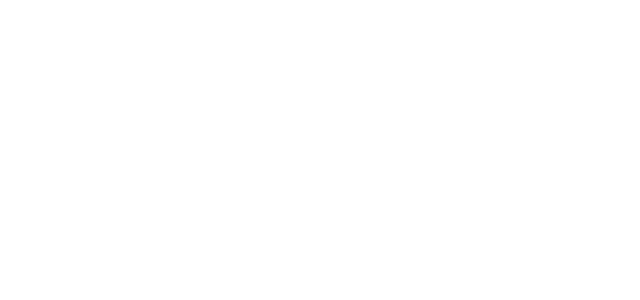
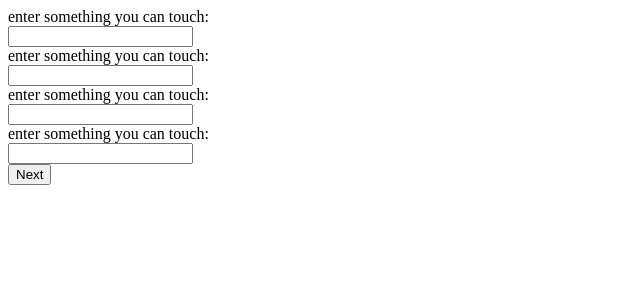
Before and after one commit to 2122SeniorProject06/2122_Senior_Project_06_UI, an Angular app: page /fourtouch in a window 1280 px wide. Before the commit this address led to /. Shown: the top 300 px of the page, without its empty margins (0-640 px from the left). Built offline with nearby package versions, Linux system fonts and the light colour scheme.

Commit message:
fixed button routing for all implemented components

```diff
--- a/src/app/Features/54321/fivesees/fivesees.component.html
+++ b/src/app/Features/54321/fivesees/fivesees.component.html
@@ -1,12 +1,13 @@
 <div class="five-see-wrapper">
-<label for="Please enter 5 things you see ">enter something you see: </label>
-<input id="name" type="text" [formControl]="name">
-<label for="Please enter 5 things you see ">enter something: </label>
-<input id="name" type="text" [formControl]="name">
-<label for="Please enter 5 things you see ">enter something you see: </label>
-<input id="name" type="text" [formControl]="name">
-<label for="Please enter 5 things you see ">enter something you see: </label>
-<input id="name" type="text" [formControl]="name">
-<label for="Please enter 5 things you see ">enter something you see: </label>
-<input id="name" type="text" [formControl]="name">
+<label for="Please enter 5 things you see ">enter something you see: </label><br>
+<input id="name" type="text" [formControl]="name"><br>
+<label for="Please enter 5 things you see ">enter something: </label><br>
+<input id="name" type="text" [formControl]="name"><br>
+<label for="Please enter 5 things you see ">enter something you see: </label><br>
+<input id="name" type="text" [formControl]="name"><br>
+<label for="Please enter 5 things you see ">enter something you see: </label><br>
+<input id="name" type="text" [formControl]="name"><br>
+<label for="Please enter 5 things you see ">enter something you see: </label><br>
+<input id="name" type="text" [formControl]="name"><br>
+<button color="accent" class="btn-success" (click)="goToTouch()">Next</button>
 </div>
--- a/src/app/Features/54321/fivesees/fivesees.component.ts
+++ b/src/app/Features/54321/fivesees/fivesees.component.ts
@@ -1,3 +1,4 @@
+import { Router, ActivatedRoute } from '@angular/router';
 import { Component, OnInit } from '@angular/core';
 import { FormControl } from '@angular/forms';
 
@@ -13,9 +14,12 @@ export class FiveseesComponent implements OnInit {
   name4 = new FormControl('');
   name5 = new FormControl('');
   click = new FormControl('');
-  constructor() { }
+  constructor(private router: Router, private route: ActivatedRoute) { }
 
   ngOnInit(): void {
+  }
+  goToTouch(){
+    this.router.navigateByUrl('fourtouch');
   }
 
 
--- a/src/app/Features/54321/fourtouch/fourtouch.component.html
+++ b/src/app/Features/54321/fourtouch/fourtouch.component.html
@@ -1,8 +1,9 @@
-<label for="Please enter 4 things you can touch">enter something you can touch: </label>
-<input id="name" type="text" [formControl]="name">
-<label for="Please enter 4 things you can touch ">enter something you can touch: </label>
-<input id="name" type="text" [formControl]="name">
-<label for="Please enter 4 things you can touch ">enter something you can touch: </label>
-<input id="name" type="text" [formControl]="name">
-<label for="Please enter 4 things you can touch ">enter something you can touch: </label>
-<input id="name" type="text" [formControl]="name">
+<label for="Please enter 4 things you can touch">enter something you can touch: </label><br>
+<input id="name" type="text" [formControl]="name"><br>
+<label for="Please enter 4 things you can touch ">enter something you can touch: </label><br>
+<input id="name" type="text" [formControl]="name"><br>
+<label for="Please enter 4 things you can touch ">enter something you can touch: </label><br>
+<input id="name" type="text" [formControl]="name"><br>
+<label for="Please enter 4 things you can touch ">enter something you can touch: </label><br>
+<input id="name" type="text" [formControl]="name"><br>
+<button color="accent" class="btn-success" (click)="goToHear()">Next</button><br>
--- a/src/app/Features/54321/fourtouch/fourtouch.component.ts
+++ b/src/app/Features/54321/fourtouch/fourtouch.component.ts
@@ -1,3 +1,4 @@
+import { ActivatedRoute, Router } from '@angular/router';
 import { Component, OnInit } from '@angular/core';
 import { FormControl } from '@angular/forms';
 
@@ -11,9 +12,12 @@ export class FourtouchComponent implements OnInit {
   name2 = new FormControl('');
   name3 = new FormControl('');
   name4 = new FormControl('');
-  constructor() { }
+  constructor(private router: Router, private route: ActivatedRoute) { }
 
   ngOnInit(): void {
   }
 
+  goToHear(){
+    this.router.navigateByUrl('threehear');
+  }
 }
--- a/src/app/Features/54321/onetaste/onetaste.component.html
+++ b/src/app/Features/54321/onetaste/onetaste.component.html
@@ -1,2 +1,3 @@
-<label for="Please enter 1 thing you can taste">enter something you can taste: </label>
-<input id="name" type="text" [formControl]="name">
+<label for="Please enter 1 thing you can taste">enter something you can taste: </label><br>
+<input id="name" type="text" [formControl]="name"><br>
+<button color="accent" class="btn-success" (click)="goToMain()">Done</button>
--- a/src/app/Features/54321/onetaste/onetaste.component.ts
+++ b/src/app/Features/54321/onetaste/onetaste.component.ts
@@ -1,3 +1,4 @@
+import { ActivatedRoute, Router } from '@angular/router';
 import { Component, OnInit } from '@angular/core';
 import { FormControl } from '@angular/forms';
 
@@ -8,9 +9,12 @@ import { FormControl } from '@angular/forms';
 })
 export class OnetasteComponent implements OnInit {
   name = new FormControl('');
-  constructor() { }
+  constructor(private router: Router, private route: ActivatedRoute) { }
 
   ngOnInit(): void {
   }
 
+  goToMain(){
+    this.router.navigateByUrl('main-menu');
+  }
 }
--- a/src/app/Features/54321/threehear/threehear.component.html
+++ b/src/app/Features/54321/threehear/threehear.component.html
@@ -1,6 +1,7 @@
-<label for="Please enter 3 things you can hear">enter something you can hear: </label>
-<input id="name" type="text" [formControl]="name">
-<label for="Please enter 3 things you can hear ">enter something you can hear: </label>
-<input id="name" type="text" [formControl]="name">
-<label for="Please enter 3 things you can hear ">enter something you can hear: </label>
-<input id="name" type="text" [formControl]="name">
+<label for="Please enter 3 things you can hear">enter something you can hear: </label><br>
+<input id="name" type="text" [formControl]="name"><br>
+<label for="Please enter 3 things you can hear ">enter something you can hear: </label><br>
+<input id="name" type="text" [formControl]="name"><br>
+<label for="Please enter 3 things you can hear ">enter something you can hear: </label><br>
+<input id="name" type="text" [formControl]="name"><br>
+<button  color="accent" class="btn-success" (click)="goToSmell()">Next</button>
--- a/src/app/Features/54321/threehear/threehear.component.ts
+++ b/src/app/Features/54321/threehear/threehear.component.ts
@@ -1,3 +1,4 @@
+import { ActivatedRoute, Router } from '@angular/router';
 import { Component, OnInit } from '@angular/core';
 import { FormControl } from '@angular/forms';
 
@@ -11,9 +12,12 @@ export class ThreehearComponent implements OnInit {
   name2 = new FormControl('');
   name3 = new FormControl('');
 
-  constructor() { }
+  constructor(private router: Router, private route: ActivatedRoute) { }
 
   ngOnInit(): void {
   }
 
+  goToSmell(){
+    this.router.navigateByUrl('twosmell');
+  }
 }
--- a/src/app/Features/54321/twosmell/twosmell.component.html
+++ b/src/app/Features/54321/twosmell/twosmell.component.html
@@ -1,4 +1,5 @@
-<label for="Please enter 2 things you can smell">enter something you can smell: </label>
-<input id="name" type="text" [formControl]="name">
-<label for="Please enter 2 things you can smell ">enter something you can smell: </label>
-<input id="name" type="text" [formControl]="name">
+<label for="Please enter 2 things you can smell">enter something you can smell: </label><br>
+<input id="name" type="text" [formControl]="name"><br>
+<label for="Please enter 2 things you can smell ">enter something you can smell: </label><br>
+<input id="name" type="text" [formControl]="name"><br>
+<button color="accent" class="btn-success" (click)="goToTaste()">Next</button>
--- a/src/app/Features/54321/twosmell/twosmell.component.ts
+++ b/src/app/Features/54321/twosmell/twosmell.component.ts
@@ -1,3 +1,4 @@
+import { ActivatedRoute, Router } from '@angular/router';
 import { Component, OnInit } from '@angular/core';
 import { FormControl } from '@angular/forms';
 
@@ -9,9 +10,11 @@ import { FormControl } from '@angular/forms';
 export class TwosmellComponent implements OnInit {
   name = new FormControl('');
   name2 = new FormControl('');
-  constructor() { }
+  constructor(private router: Router, private route: ActivatedRoute) { }
 
   ngOnInit(): void {
   }
-
+  goToTaste(){
+    this.router.navigateByUrl('onetast');
+  }
 }
```
Also changed, not shown: src/app/app-routing.module.ts (+8 -1 lines).
